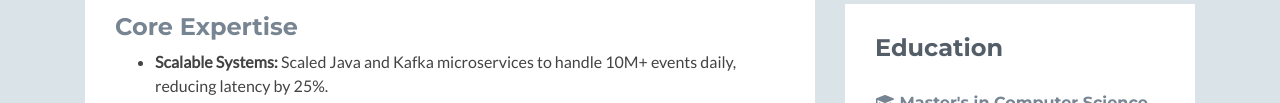
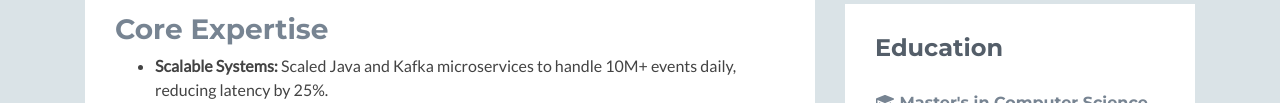
Before and after one commit to spoorthibasu/spoorthibasu.github.io, a plain HTML site: page index.html in a window 1280 px wide. Shown: the part 568-671 px from the top of the page. Drawn offline with nearby package versions, Linux system fonts and the light colour scheme; no server answers; a script that the page names is missing; some icons are missing.

Commit message:
Change heading level for Core Expertise section

```diff
--- a/index.html
+++ b/index.html
@@ -63,7 +63,7 @@
                         <div class="content">
                             <p>I’m a Software Engineer with a Master’s in Computer Science and over 4 years of experience specializing in building and scaling high-availability, fault-tolerant distributed systems. I leverage a strong academic foundation and hands-on industry experience to design and deliver reliable backend solutions in Java, microservices, and event-driven architectures.
                                 </p>
-                                <h4 class="title">Core Expertise</h4>
+                                <h3 class="subheading">Core Expertise</h3>
                                   <ul>
                                     <li><strong>Scalable Systems:</strong> Scaled Java and Kafka microservices to handle 10M+ events daily, reducing latency by 25%.</li>
                                     <li><strong>High-Performance APIs:</strong> Engineered REST APIs serving 5K+ RPS using Spring Boot and Redis, cutting database load by 50%.</li>
```
